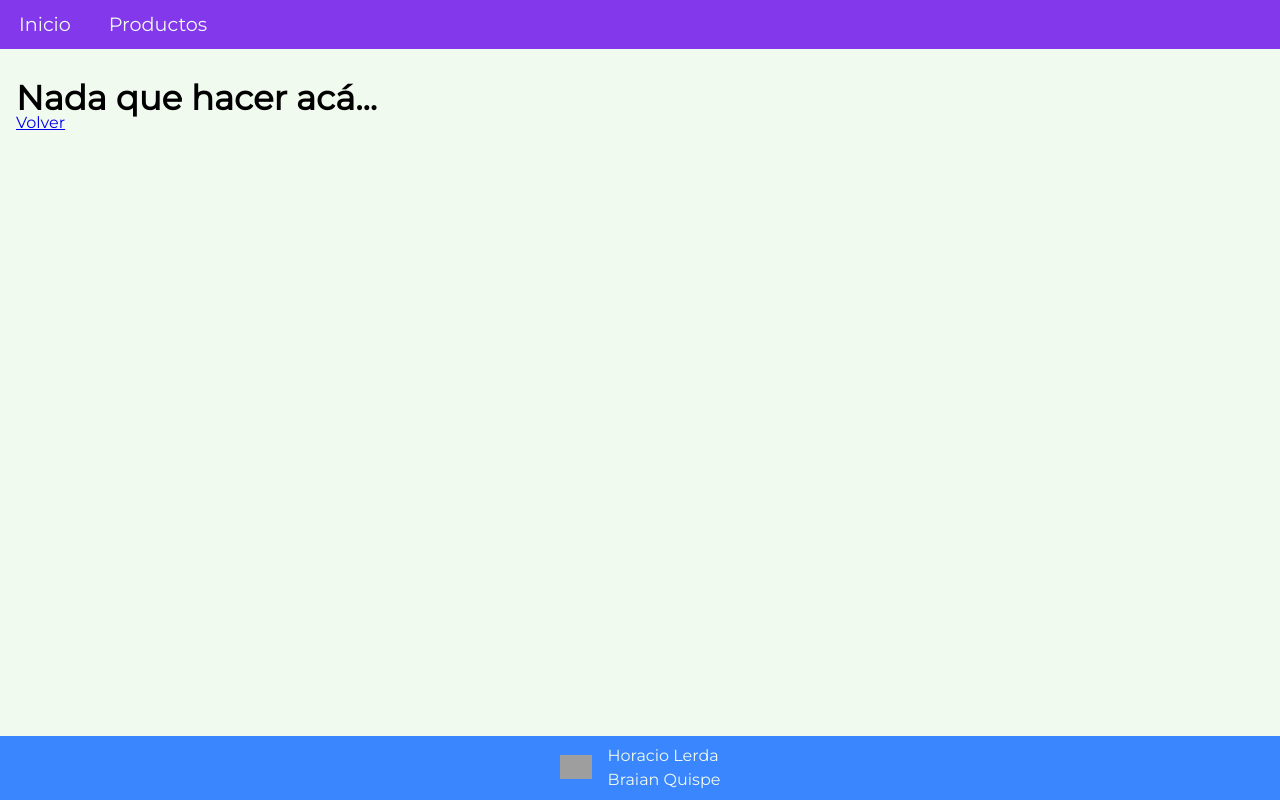
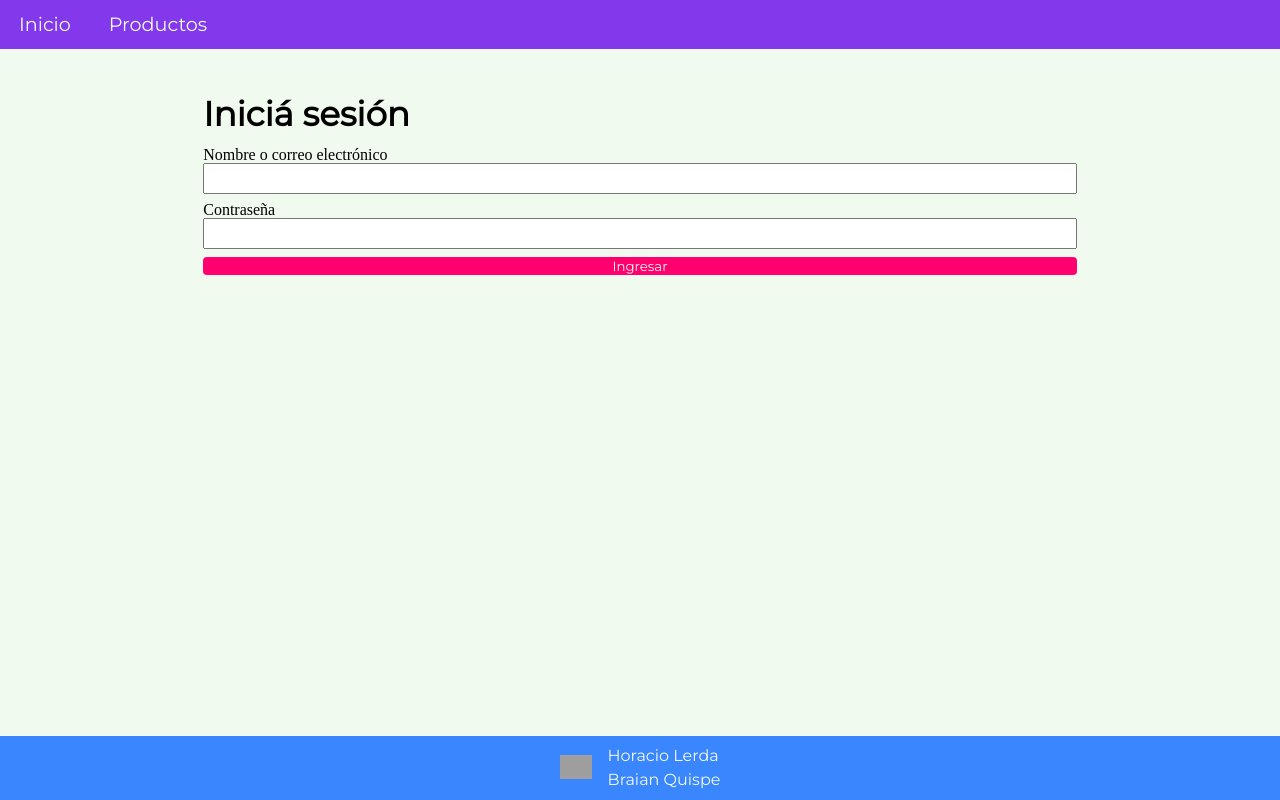
Before and after one commit to hlerda1/mcga-frontend-final, a React (Create React App) app: page /login in a window 1280 px wide. Built offline with nearby package versions, Linux system fonts and the light colour scheme; no server answers; grey boxes are pictures that could not be loaded.

Commit message:
Add login page

```diff
--- a/src/App.js
+++ b/src/App.js
@@ -26,6 +26,14 @@ const App = () => {
     <Layout>
       <Routes>
         <Route path="/" element={<Home />} />
+        <Route
+          path="/login"
+          element={
+            <GuestRoute>
+              <Login />
+            </GuestRoute>
+          }
+        />
         <Route path="/products" element={<Products />} />
         <Route
           path="/products/add"
--- /dev/null
+++ b/src/Auth/pages/Login/Login.module.css
@@ -0,0 +1,14 @@
+.loginPage {
+  display: flex;
+  gap: 1rem;
+  flex-flow: column wrap;
+  padding: 1rem 2rem;
+  width: 70%;
+  margin: auto;
+}
+
+.frmLogin {
+  display: flex;
+  flex-flow: column wrap;
+  gap: 0.5rem;
+}
--- /dev/null
+++ b/src/Auth/pages/Login/index.js
@@ -0,0 +1,64 @@
+import { useForm } from 'react-hook-form';
+import ProdInput from 'shared/components/Input';
+import Button from 'shared/components/Button';
+import { useDispatch, useSelector } from 'react-redux';
+import { login } from 'Auth/store/thunks';
+import { useLocation, useNavigate } from 'react-router-dom';
+import styles from './Login.module.css';
+
+const Login = () => {
+  const {
+    register,
+    handleSubmit,
+    formState: { errors },
+    setError,
+  } = useForm({
+    defaultValues: {
+      usernameOrEmail: null,
+      password: null,
+    },
+  });
+  const navigate = useNavigate();
+  const dispatch = useDispatch();
+  const { search: queryParam } = useLocation();
+  const redirectTo = queryParam?.split('=')[1];
+  const { isLoadingAuth } = useSelector((state) => state.auth);
+
+  const onSubmit = async (credentials) => {
+    try {
+      await dispatch(login(credentials));
+      navigate(redirectTo || '/');
+    } catch (error) {
+      setError('usernameOrEmail', { message: 'Credenciales erróneas' });
+      setError('password', { message: 'Credenciales erróneas' });
+    }
+  };
+
+  return (
+    <div className={styles.loginPage}>
+      <h1>Iniciá sesión</h1>
+      <form onSubmit={handleSubmit(onSubmit)} className={styles.frmLogin}>
+        <ProdInput
+          register={register}
+          name="usernameOrEmail"
+          label="Nombre o correo electrónico"
+          rules={{ required: 'Nombre o correo electrónico requerido' }}
+          errors={errors}
+        />
+
+        <ProdInput
+          register={register}
+          name="password"
+          label="Contraseña"
+          type="password"
+          rules={{ required: 'Contraseña requerida' }}
+          errors={errors}
+        />
+
+        <Button text="Ingresar" type="submit" loading={isLoadingAuth} />
+      </form>
+    </div>
+  );
+};
+
+export default Login;
```
